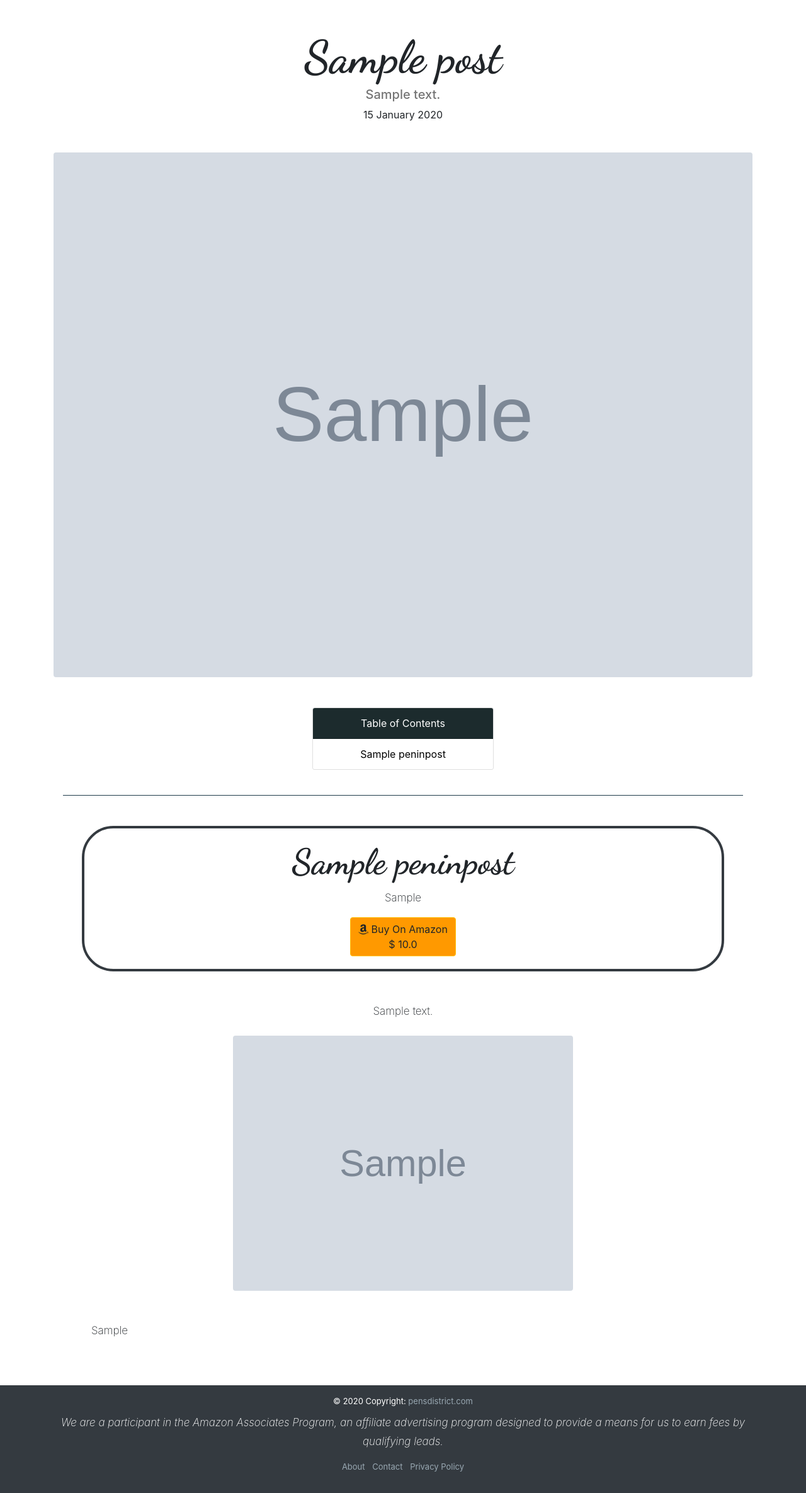
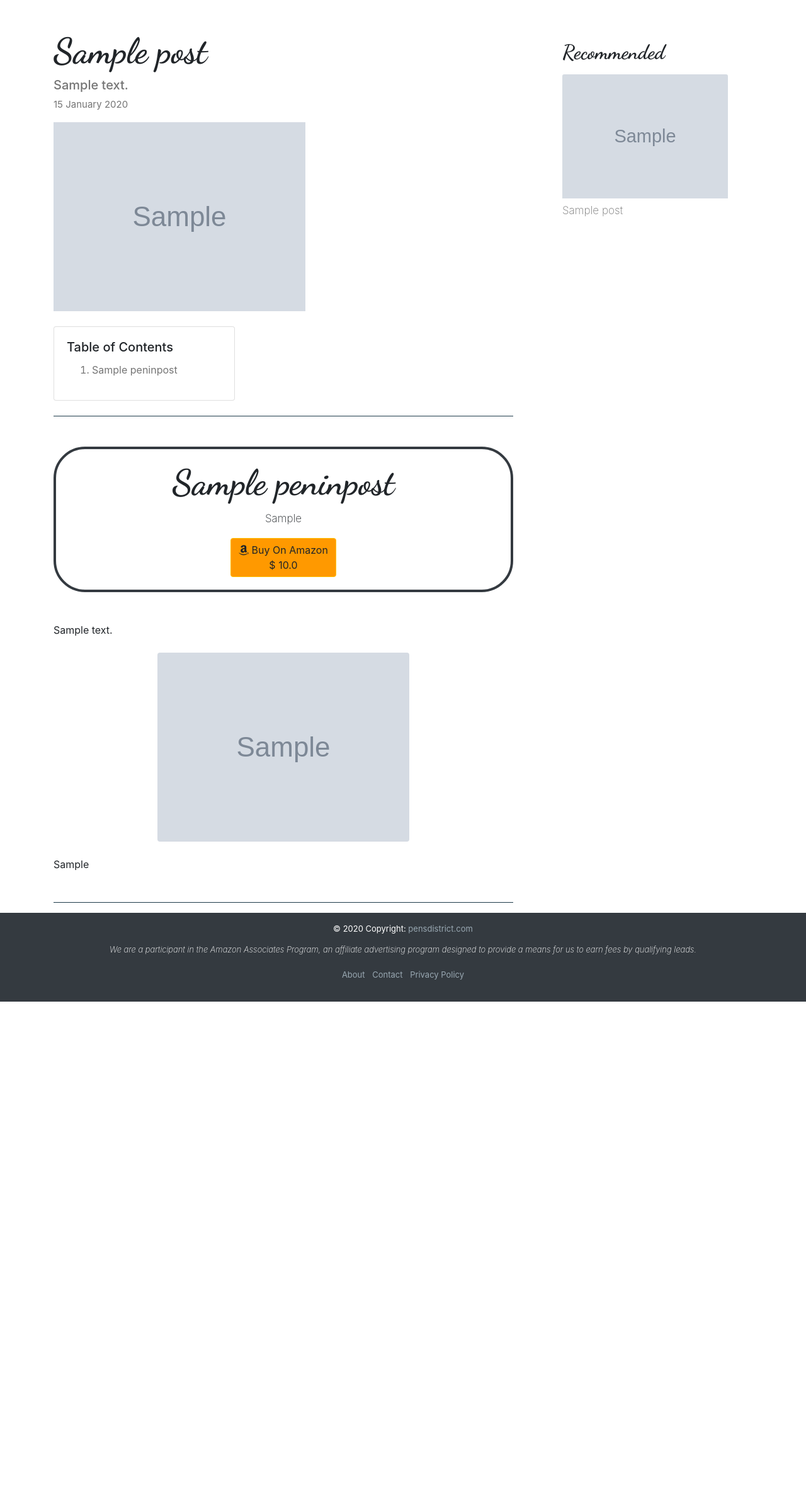
Before and after one commit to XDCoder3289/pensdistrict, a Django app: a page that uses templates/base.html in a window 1280 px wide. Shown: the part 56-2426 px from the top of the page at 63% size. After the commit the page ends 1646 px from the top, so only its background shows below. Run offline with Django 3.2, Linux system fonts and the light colour scheme; tables that the repository leaves empty hold one stand-in row (values such as "Sample post"); grey boxes marked "Sample" are stand-in pictures; some libraries are stand-ins or nearby versions.

Commit message:
Made changes to templates, changed fonts, and improved UI for posts

```diff
--- a/templates/about.html
+++ b/templates/about.html
@@ -31,7 +31,7 @@
     <div class="footer-copyright text-center py-3">© 2020 Copyright:
       <a id="nav-links" class="mb-3" href="https://www.pensdistrict.com"> pensdistrict.com</a>
       <div class="container mt-2">
-        <p class="disclaimer"><em>We are a participant in the Amazon Associates Program, an affiliate advertising program designed to provide a means for us to earn fees by qualifying leads.</em></p>
+        <p class="disclaimer" style="font-size: 13px !important;"><em>We are a participant in the Amazon Associates Program, an affiliate advertising program designed to provide a means for us to earn fees by qualifying leads.</em></p>
       </div>
       <ul class="list-inline">
         <li class="list-inline-item"><a id="nav-links" href="/about">About</a></li>
--- a/templates/base.html
+++ b/templates/base.html
@@ -8,7 +8,7 @@
   <link rel="stylesheet" href="{% static 'css/base.css' %}">
   <link rel="stylesheet" href="https://stackpath.bootstrapcdn.com/bootstrap/4.5.2/css/bootstrap.min.css">
   <link rel="stylesheet" href="https://maxcdn.bootstrapcdn.com/font-awesome/4.7.0/css/font-awesome.min.css">
-  <link href="https://fonts.googleapis.com/css2?family=Roboto&display=swap" rel="stylesheet">
+  <link href="https://fonts.googleapis.com/css2?family=Open+Sans:wght@300;400;600&family=Roboto:wght@300;400&display=swap" rel="stylesheet">
   <link href="https://fonts.googleapis.com/css2?family=Dancing+Script:wght@700&display=swap" rel="stylesheet">
   {% block title %}
   <title>PensDistrict</title>
@@ -46,7 +46,7 @@
     <div class="footer-copyright text-center py-3">© 2020 Copyright:
       <a id="nav-links" class="mb-3" href="https://www.pensdistrict.com"> pensdistrict.com</a>
       <div class="container mt-2">
-        <p class="disclaimer"><em>We are a participant in the Amazon Associates Program, an affiliate advertising program designed to provide a means for us to earn fees by qualifying leads.</em></p>
+        <p class="disclaimer" style="font-size: 13px !important;"><em>We are a participant in the Amazon Associates Program, an affiliate advertising program designed to provide a means for us to earn fees by qualifying leads.</em></p>
       </div>
       <ul class="list-inline">
         <li class="list-inline-item"><a id="nav-links" href="/about">About</a></li>
--- a/templates/contact.html
+++ b/templates/contact.html
@@ -28,7 +28,7 @@
     <div class="footer-copyright text-center py-3">© 2020 Copyright:
       <a id="nav-links" class="mb-3" href="https://www.pensdistrict.com"> pensdistrict.com</a>
       <div class="container mt-2">
-        <p class="disclaimer"><em>We are a participant in the Amazon Associates Program, an affiliate advertising program designed to provide a means for us to earn fees by qualifying leads.</em></p>
+        <p class="disclaimer" style="font-size: 13px !important;"><em>We are a participant in the Amazon Associates Program, an affiliate advertising program designed to provide a means for us to earn fees by qualifying leads.</em></p>
       </div>
       <ul class="list-inline">
         <li class="list-inline-item"><a id="nav-links" href="/about">About</a></li>
--- a/templates/post.html
+++ b/templates/post.html
@@ -12,41 +12,38 @@
 
 <body>
   {% block body_block %}
+
+  <main>
     <div class="container">
+      <div class="row">
+        <div class="col-md-8">
 
-    <!-- Header  -->
+          <!-- header -->
           <header>
-      <h1 id="heading-main" class="display-3 text-center mb-1">{{post.post_name}}</h1>
-      <h2 class="text-center" style="color: rgba(117, 117, 117, 1); font-size: 20px;">{{post.excerpt}}</h2>
-      <time class="d-block display-5 text-center mb-5" datetime="{{post.date}}">{{post.date | date:"d F Y"}}</time>
-      <img class="rounded mx-auto d-block mb-5" src="{{post.featured_image.url}}" alt="this is the featured image of {{post.post_name}} post" style="width: 100%; height: auto;">
-      <!-- Table of Contents #1c2b2d -->
-      <div class="card text-center mx-auto" style="width: 18rem;">
-        <div class="card-header text-center" style="background-color: #1c2b2d; color: white;">
-          Table of Contents
-        </div>
-        <ul class="list-group list-group-flush">
-          {% for pen in pens %}
-          <li class="list-group-item"> <a href="#pen-{{pen.pen_name}}" style="color:black;">{{pen.pen_name}}</a></li>
-          {% endfor %}
-        </ul>
-      </div>
-      <br>
-
+            <h1 id="heading-main" class="display-4">{{post.post_name}}</h1>
+            <h2 style="font-size: 20px; color: rgba(117, 117, 117, 1);">{{post.excerpt}}</h2>
+            <time class="d-block mb-3" datetime="{{post.date}}" style="color: rgba(117, 117, 117, 1); font-size: 15px;">{{post.date | date:"d F Y"}}</time>
+            <img src="{{post.featured_image.url}}" alt="This is the feaured image of the {{post.post_name}} post." class="img-fluid mb-4">
           </header>
 
-    <!-- Line -->
-    <div class="container">
+          <!-- Table of Contents -->
+          <div class="card mb-4" style="width: 18rem;">
+            <div class="card-body">
+              <h5 class="card-title">Table of Contents</h5>
+              <ol style="color: rgba(117, 117, 117, 1);">
+                {% for pen in pens %}
+                <li class="card-text"> <a href="#pen-{{pen.pen_name}}" style="color: rgba(117, 117, 117, 1); ">{{pen.pen_name}}</a></li>
+                {% endfor %}
+              </ol>
+            </div>
+          </div>
           <hr>
-    </div>
 
-    <!-- Main Section -->
-    <main>
+          <!-- Main Content -->
+          <article class="mt-5">
             {% for pen in pens %}
-      <div class="container">
-        <div class="container mb-4">
-          <div class="container text-center">
-            <!-- Call to Action -->
+
+            <!-- CTA -->
             <div class="card text-center mb-5 mt-5" style="border-radius: 50px; border-width: 4px; border-color: #343a40">
               <div id="pen-{{pen.pen_name}}" class="card-body">
                 <h2 id="heading-main" class="display-4 text-center mb-2">{{pen.pen_name}}</h2>
@@ -56,25 +53,31 @@
             </div>
 
             <!-- Short Description -->
-            <p class="display-5 text-center">{{pen.short_description|safe}}</p>
+            {{pen.short_description|safe}}
+
+            <!-- Pen's Main Content -->
+            <img id="pen-image" class="rounded mx-auto d-block mt-4" src="{{pen.pen_image.url}}" alt="This is the image of {{pen.pen_name}} pen">
+            <div id="content" class="mb-5 mt-4">{{pen.post|safe}}</div>
+
+            {% endfor %}
+          </article>
+          <hr>
         </div>
+        <!-- Side Nav Articles -->
+        <div class="col-md-4">
+          <h2 id="heading-main" class="ml-5 mt-3">Recommended</h2>
+          {% for sidenav in sidenav_posts %}
+          <div class="card w-75 ml-5 mt-3 m-3" style="border-width: 0;">
+            <a href="/{{sidenav.category | slugify}}/{{sidenav.slug}}">
+              <img src="{{sidenav.featured_image.url}}" class="card-img-top mb-1" alt="showing recommended article{{sidenav.post_name}} in the nav">
+              <p class="card-text mb-2" style="color: rgba(117, 117, 117, 1);">{{sidenav.post_name}}</p>
+            </a>
           </div>
-        <!-- main content -->
-        <img class="rounded mx-auto d-block mb-5" src="{{pen.pen_image.url}}" alt="This is the image of {{pen.pen_name}} pen" style="width: 50%">
-        <div class="container mb-5">
-          <div class="container">
-            <div class="container">
-              <p class="mb-5">{{pen.post|safe}}</p>
+          {% endfor %}
         </div>
       </div>
     </div>
-      </div>
-  </div>
-  <br>
-  {% endfor %}
-  </div>
   </main>
-
   {% endblock %}
 </body>
 
```
Lines whose indentation alone changed are shown as unchanged.
